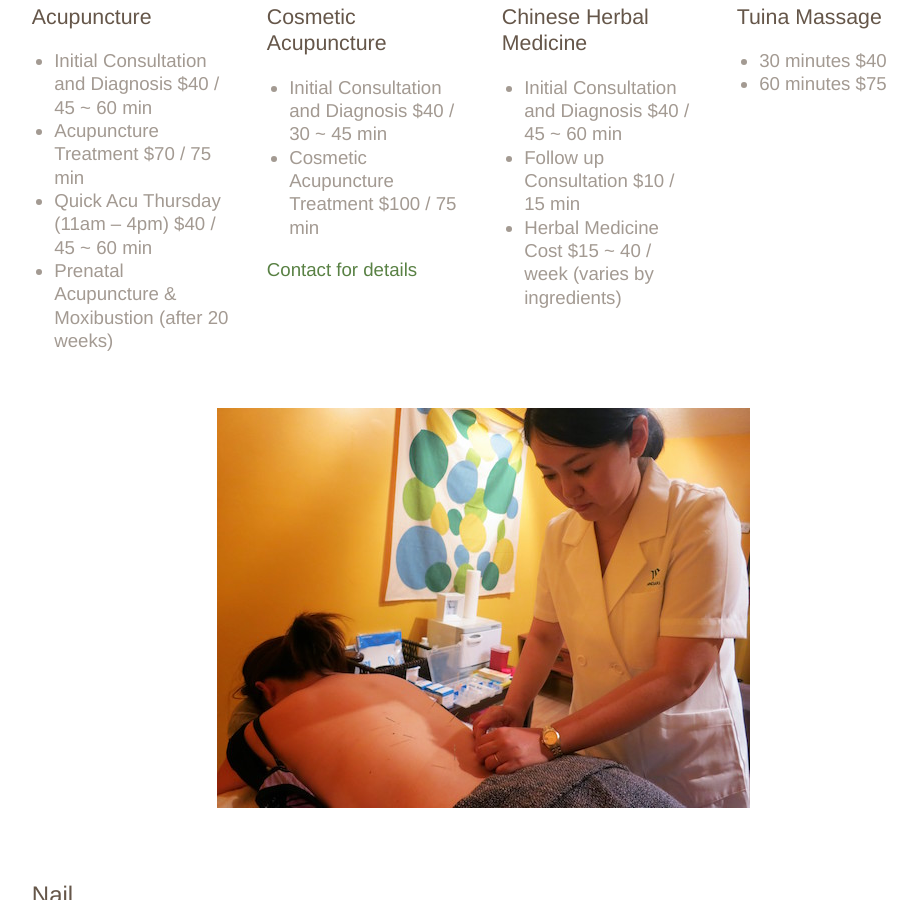
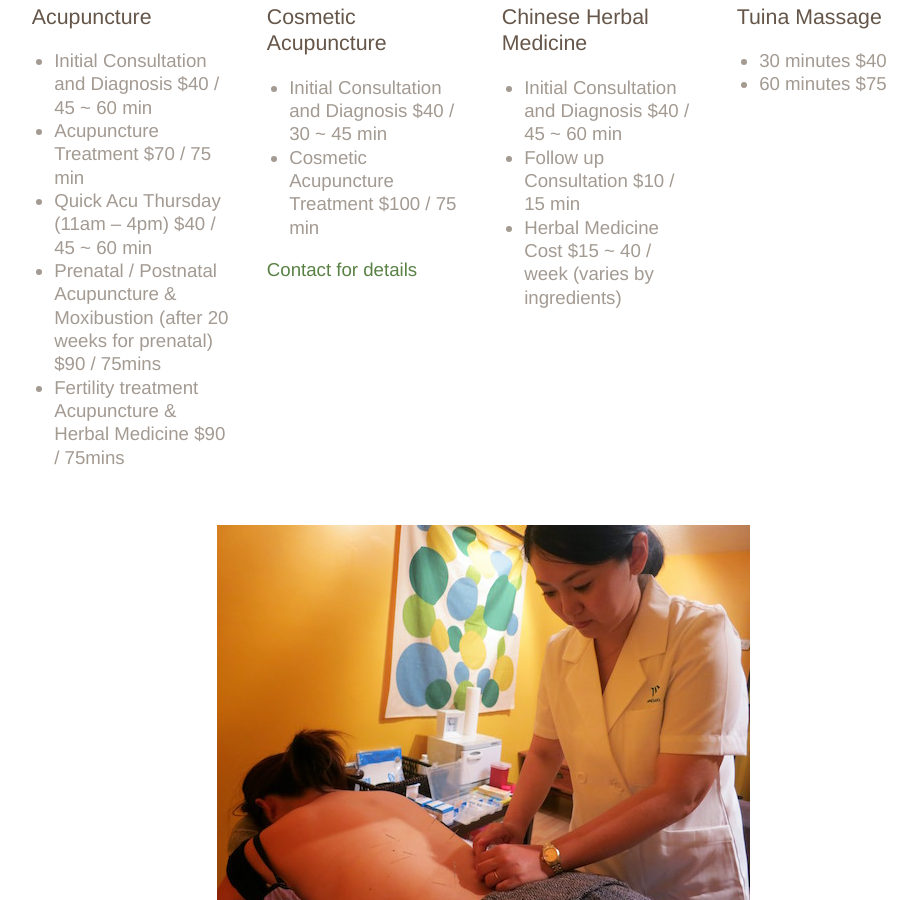
Before and after one commit to jamesaoverton/nagomi, a Jekyll site: the page built from services.md, in a window 1280 px wide and 900 px high, scrolled down 1354 px. Shown: the whole window, without its empty margins (157-1074 px from the left). Built offline with Jekyll 4.4.1, drawn with Linux system fonts in a browser that asks for light colours.

Commit message:
Minor update

```diff
--- a/services.md
+++ b/services.md
@@ -64,7 +64,8 @@ We offer a unique blend of Massage and Manual Therapy including Swedish, Shiatsu
 * Initial Consultation and Diagnosis	$40 / 45 ~ 60 min
 * Acupuncture Treatment			$70 / 75 min
 * Quick Acu Thursday (11am – 4pm)	$40 / 45 ~ 60 min
-* Prenatal Acupuncture & Moxibustion (after 20 weeks)
+* Prenatal / Postnatal Acupuncture & Moxibustion (after 20 weeks for prenatal) $90 / 75mins
+* Fertility treatment Acupuncture & Herbal Medicine $90 / 75mins
 
 </div>
 
```
